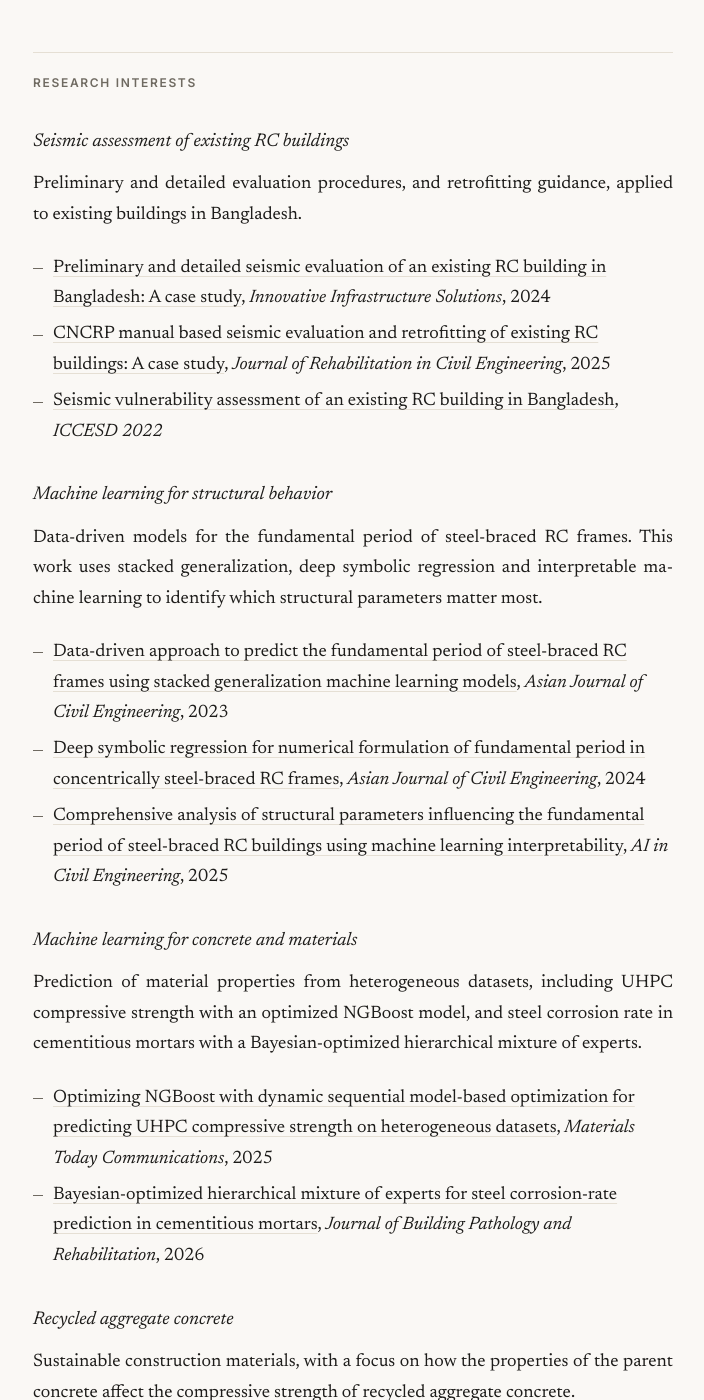
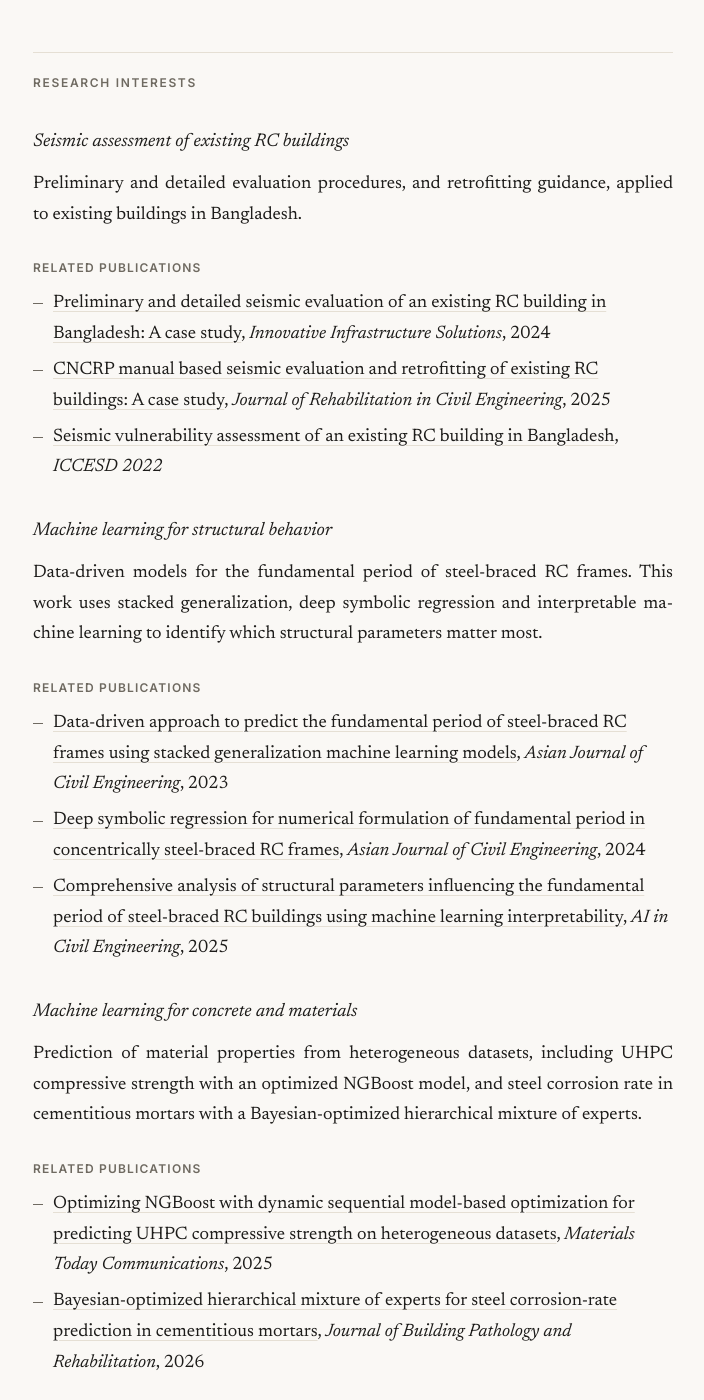
Before and after one commit to farhad-momin/farhad-momin.github.io, a Jekyll site: the page built from _pages/research.md, in a window 1280 px wide and 1400 px high, scrolled down 735 px. Shown: the whole window, without its empty margins (287-991 px from the left). Built offline with Jekyll 4.4.1, drawn with Linux system fonts in a browser that asks for light colours.

Commit message:
Update research.md with related publications
Added related publications for seismic assessment, machine learning applications, and recycled aggregate concrete.

```diff
--- a/_pages/research.md
+++ b/_pages/research.md
@@ -23,6 +23,8 @@ Seismic vulnerability assessment of an existing RC building. Supervised by Dr. D
 
 Preliminary and detailed evaluation procedures, and retrofitting guidance, applied to existing buildings in Bangladesh.
 
+#### Related publications
+
 - [Preliminary and detailed seismic evaluation of an existing RC building in Bangladesh: A case study](https://doi.org/10.1007/s41062-024-01693-1), *Innovative Infrastructure Solutions*, 2024
 - [CNCRP manual based seismic evaluation and retrofitting of existing RC buildings: A case study](https://doi.org/10.22075/jrce.2024.32938.1980), *Journal of Rehabilitation in Civil Engineering*, 2025
 - [Seismic vulnerability assessment of an existing RC building in Bangladesh](https://iccesd.com/proc_2022/Papers/STE-4476.pdf), *ICCESD 2022*
@@ -30,6 +32,8 @@ Preliminary and detailed evaluation procedures, and retrofitting guidance, appli
 ### Machine learning for structural behavior
 
 Data-driven models for the fundamental period of steel-braced RC frames. This work uses stacked generalization, deep symbolic regression and interpretable machine learning to identify which structural parameters matter most.
+
+#### Related publications
 
 - [Data-driven approach to predict the fundamental period of steel-braced RC frames using stacked generalization machine learning models](https://doi.org/10.1007/s42107-023-00914-9), *Asian Journal of Civil Engineering*, 2023
 - [Deep symbolic regression for numerical formulation of fundamental period in concentrically steel-braced RC frames](https://doi.org/10.1007/s42107-024-01076-y), *Asian Journal of Civil Engineering*, 2024
@@ -39,6 +43,8 @@ Data-driven models for the fundamental period of steel-braced RC frames. This wo
 
 Prediction of material properties from heterogeneous datasets, including UHPC compressive strength with an optimized NGBoost model, and steel corrosion rate in cementitious mortars with a Bayesian-optimized hierarchical mixture of experts.
 
+#### Related publications
+
 - [Optimizing NGBoost with dynamic sequential model-based optimization for predicting UHPC compressive strength on heterogeneous datasets](https://doi.org/10.1016/j.mtcomm.2025.112405), *Materials Today Communications*, 2025
 - [Bayesian-optimized hierarchical mixture of experts for steel corrosion-rate prediction in cementitious mortars](https://doi.org/10.1007/s41024-025-00746-x), *Journal of Building Pathology and Rehabilitation*, 2026
 
@@ -46,4 +52,6 @@ Prediction of material properties from heterogeneous datasets, including UHPC co
 
 Sustainable construction materials, with a focus on how the properties of the parent concrete affect the compressive strength of recycled aggregate concrete.
 
+#### Related publications
+
 - [Effect of parent concrete's properties on compressive strength of recycled aggregate concrete](https://doi.org/10.1007/s41024-025-00717-2), *Journal of Building Pathology and Rehabilitation*, 2026
```
